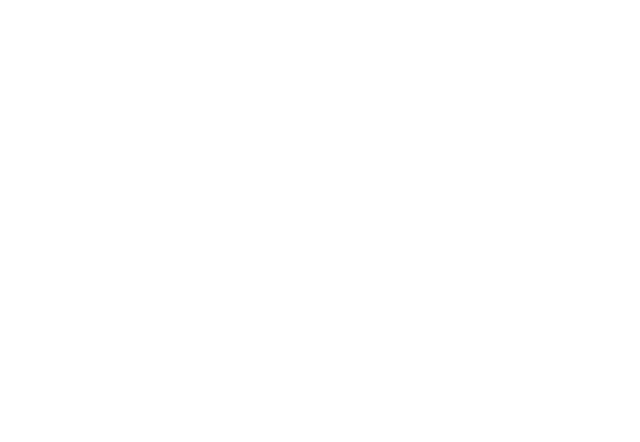
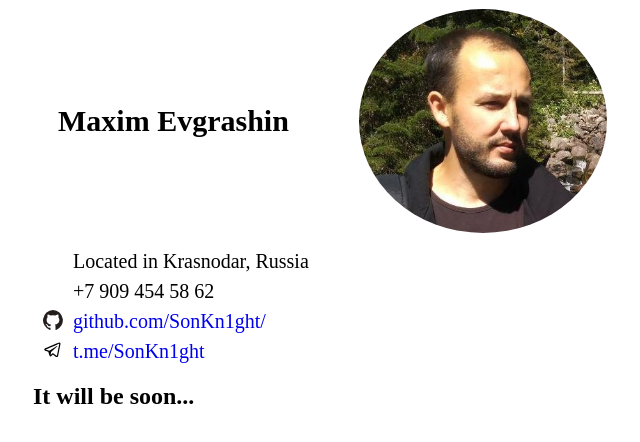
Before and after one commit to SonKn1ght/rsschool-cv, a plain HTML site: page index.html in a window 1280 px wide. Shown: the whole page, without its empty margins (307-947 px from the left). Drawn offline with Linux system fonts and the light colour scheme.

Commit message:
feat: add photo, html, css markup

```diff
--- a/index.html
+++ b/index.html
@@ -3,9 +3,29 @@
 <head>
     <meta charset="UTF-8">
     <link rel="stylesheet" href="style.css">
-    <title>Title</title>
+    <title>Rolling Scopes School CV - Maxim Evgrashin</title>
 </head>
 <body>
-
+  <main class="container">
+      <section class="name-photo">
+          <h1 class="name-photo__title">Maxim Evgrashin</h1>
+          <img src="avatar.jpg" width="250" alt="avatar" class="name-photo__img">
+      </section>
+      <section class="located">
+          <ul class="contact__list">
+              <li class="contact__item">Located in Krasnodar, Russia</li>
+              <li class="contact__item">+7 909 454 58 62</li>
+              <li class="contact__item contact__item--git">
+                  <a href="http://github.com/SonKn1ght/" class="contact__link">github.com/SonKn1ght/</a>
+              </li>
+              <li class="contact__item contact__item--telegram">
+                  <a href="http://t.me/SonKn1ght" class="contact__link">t.me/SonKn1ght</a>
+              </li>
+          </ul>
+      </section>
+      <section class="all-the-rest">
+          <h2 class="all-the-rest__title">It will be soon...</h2>
+      </section>
+  </main>
 </body>
 </html>
--- a/style.css
+++ b/style.css
@@ -0,0 +1,70 @@
+img {
+    max-width: 100%;
+    height: auto;
+}
+
+* {
+    box-sizing: border-box;
+}
+
+.container {
+    max-width: 600px;
+    min-width: 320px;
+    margin: 0 auto;
+    background-color: white;
+}
+
+.name-photo {
+    display: flex;
+    justify-content: space-around;
+    flex-wrap: wrap;
+}
+
+.name-photo__img {
+    width: 250px;
+    border: 1px solid white;
+    border-radius: 50%;
+}
+
+.name-photo__title {
+    width: 250px;
+    font-size: 30px;
+    align-self: center;
+}
+
+.contact__item {
+    position: relative;
+    list-style: none;
+    font-size: 20px;
+    margin-bottom: 7px;
+}
+
+.contact__item--git:before {
+    position: absolute;
+    content: "";
+
+    left: -30px;
+
+    width: 20px;
+    height: 20px;
+    background-image: url(git.svg);
+}
+
+.contact__item--telegram:before {
+    position: absolute;
+    content: "";
+
+    left: -30px;
+
+    width: 20px;
+    height: 20px;
+    background-image: url(telegram.svg);
+}
+
+.contact__link {
+    text-decoration: none;
+}
+
+.contact__link:hover {
+    color: red;
+}
```
Also changed, not shown: avatar.jpg (added), git.svg (added), telegram.svg (added).
